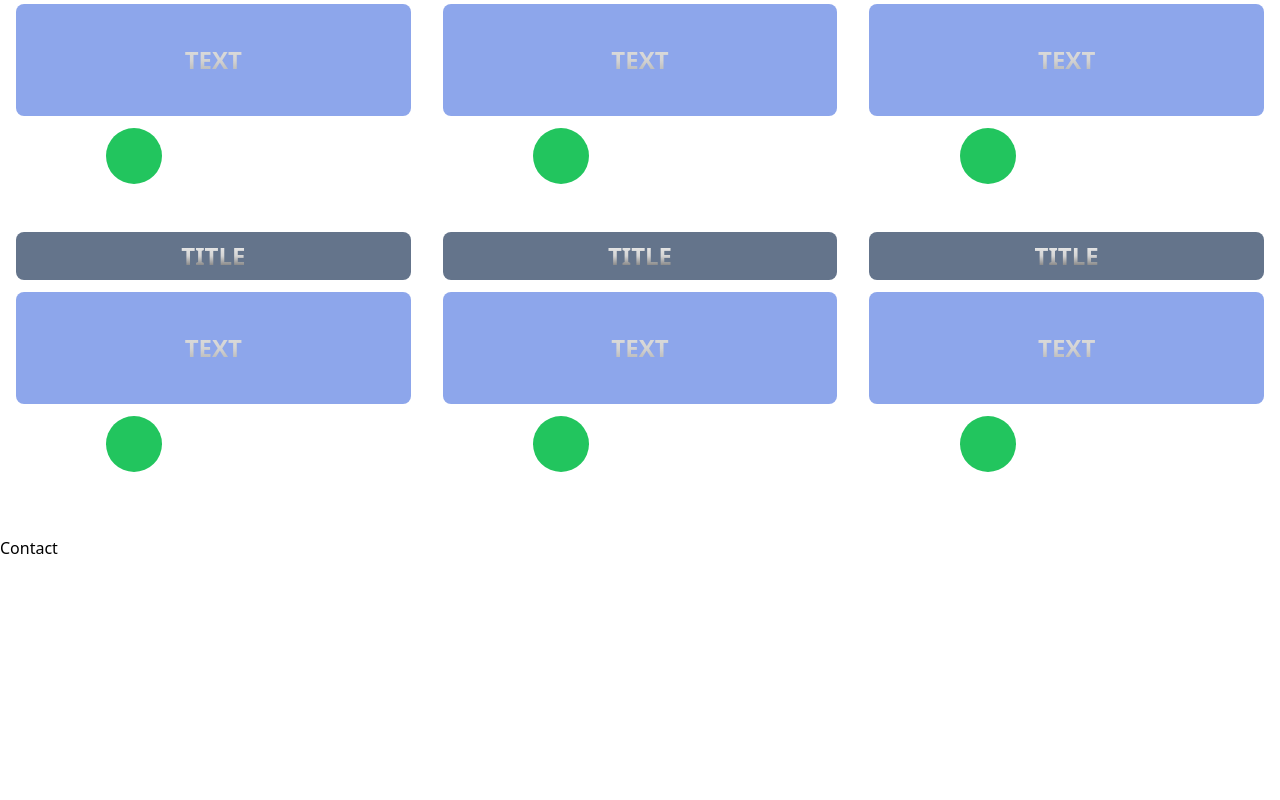
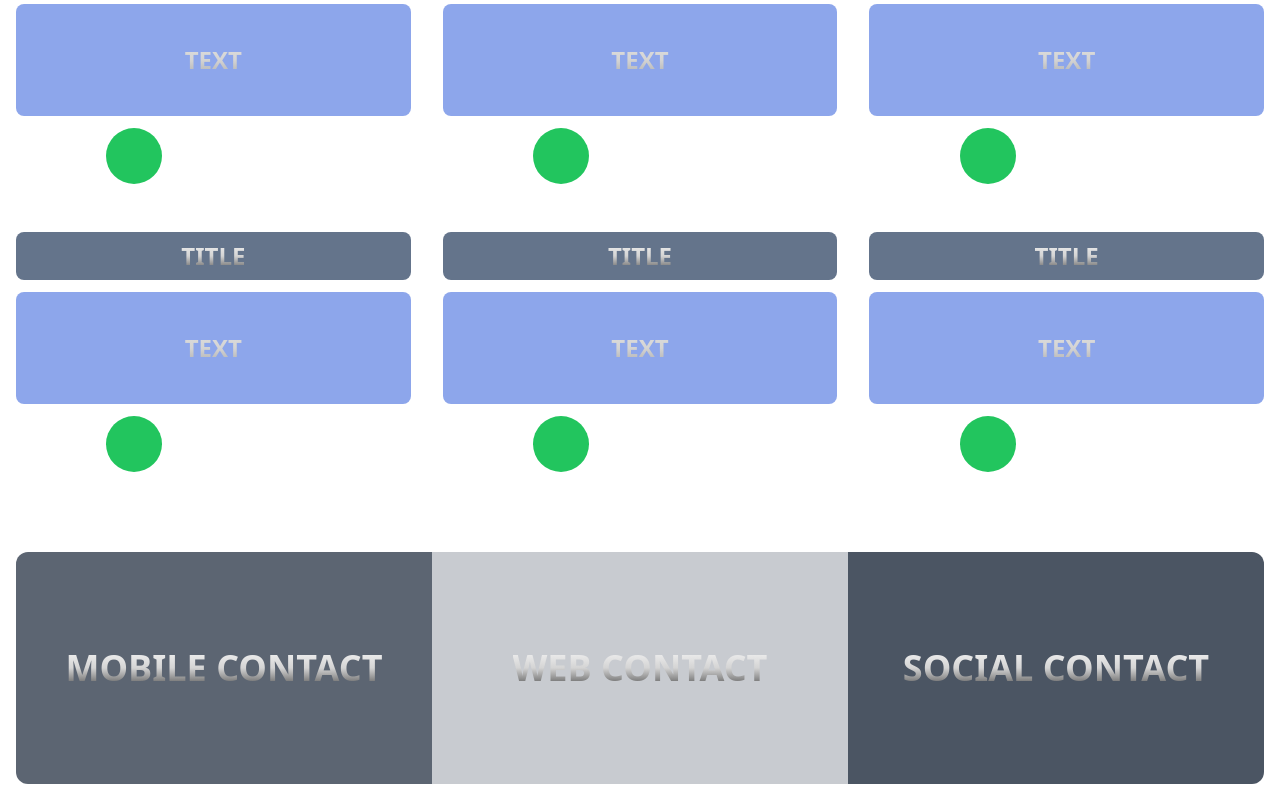
Before and after one commit to chiwantha/Responsive-Layout, a React (Vite) app: page / in a window 1280 px wide. Shown: the part 2350-3150 px from the top of the page. Before the commit the page ends 2910 px from the top, so only its background shows below. Built offline with nearby package versions, Linux system fonts and the light colour scheme.

Commit message:
finished contact section with framer motion animations

```diff
--- a/src/sections/Contact.jsx
+++ b/src/sections/Contact.jsx
@@ -1,5 +1,44 @@
+import { motion } from "framer-motion";
+
 const Contact = () => {
-  return <div id="contact">Contact</div>;
+  return (
+    <div id="contact" className="mx-4 py-4 overflow-x-hidden overflow-y-hidden">
+      <div className="max-w-7xl mx-auto border-neutral-800 rounded-xl">
+        <div className="grid grid-cols-1 md:grid-cols-3">
+          <motion.div
+            initial={{ oapcity: 0, x: -100 }}
+            whileInView={{ opacity: 1, x: 0 }}
+            transition={{ duration: 1 }}
+            className="flex items-center px-5 py-16 bg-gray-600/90 rounded-t-xl md:rounded-none md:rounded-l-xl justify-center"
+          >
+            <h1 className="text-center text-3xl md:text-4xl ktext">
+              MOBILE CONTACT
+            </h1>
+          </motion.div>
+          <motion.div
+            initial={{ oapcity: 0, y: 100 }}
+            whileInView={{ opacity: 1, y: 0 }}
+            transition={{ duration: 1 }}
+            className="flex items-center px-5 py-24 bg-gray-600/30 justify-center"
+          >
+            <h1 className="text-center text-3xl md:text-4xl ktext">
+              WEB CONTACT
+            </h1>
+          </motion.div>
+          <motion.div
+            initial={{ oapcity: 0, x: 100 }}
+            whileInView={{ opacity: 1, x: 0 }}
+            transition={{ duration: 1 }}
+            className="flex items-center px-5 py-16 bg-gray-600/100 rounded-b-lg md:rounded-none md:rounded-r-xl justify-center"
+          >
+            <h1 className="text-center text-3xl md:text-4xl ktext">
+              SOCIAL CONTACT
+            </h1>
+          </motion.div>
+        </div>
+      </div>
+    </div>
+  );
 };
 
 export default Contact;
```
